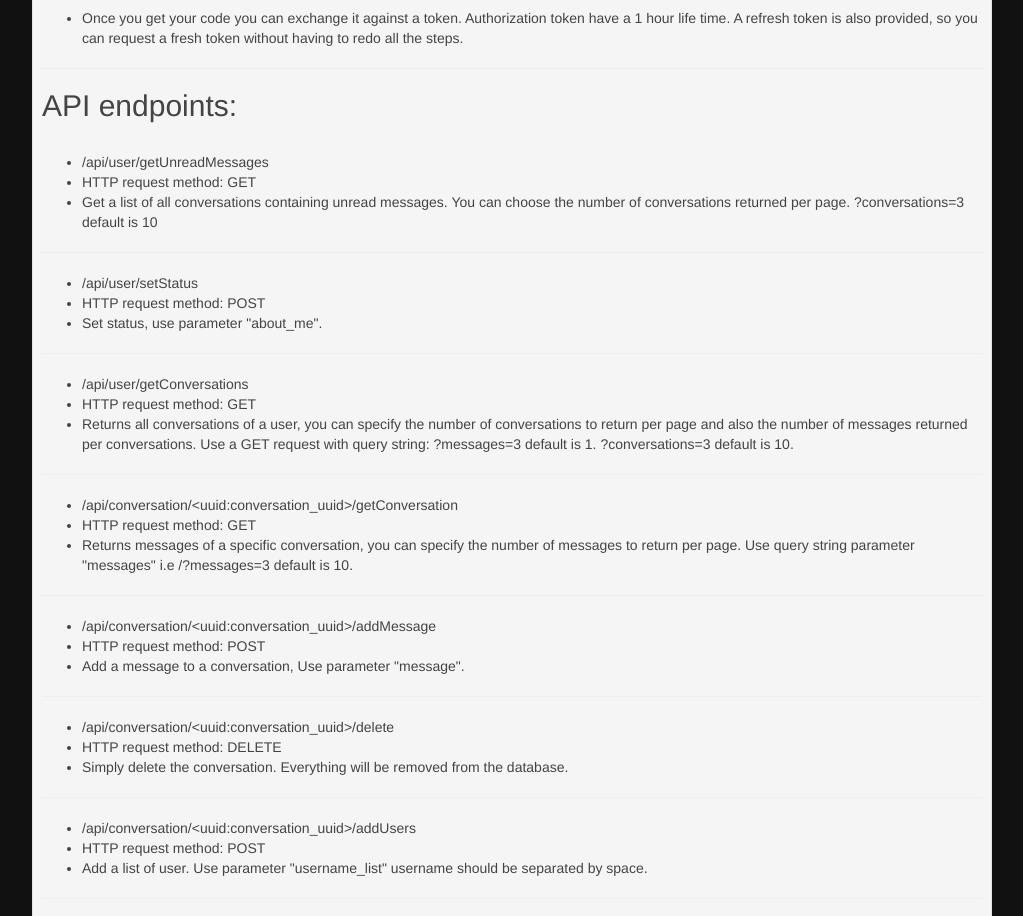
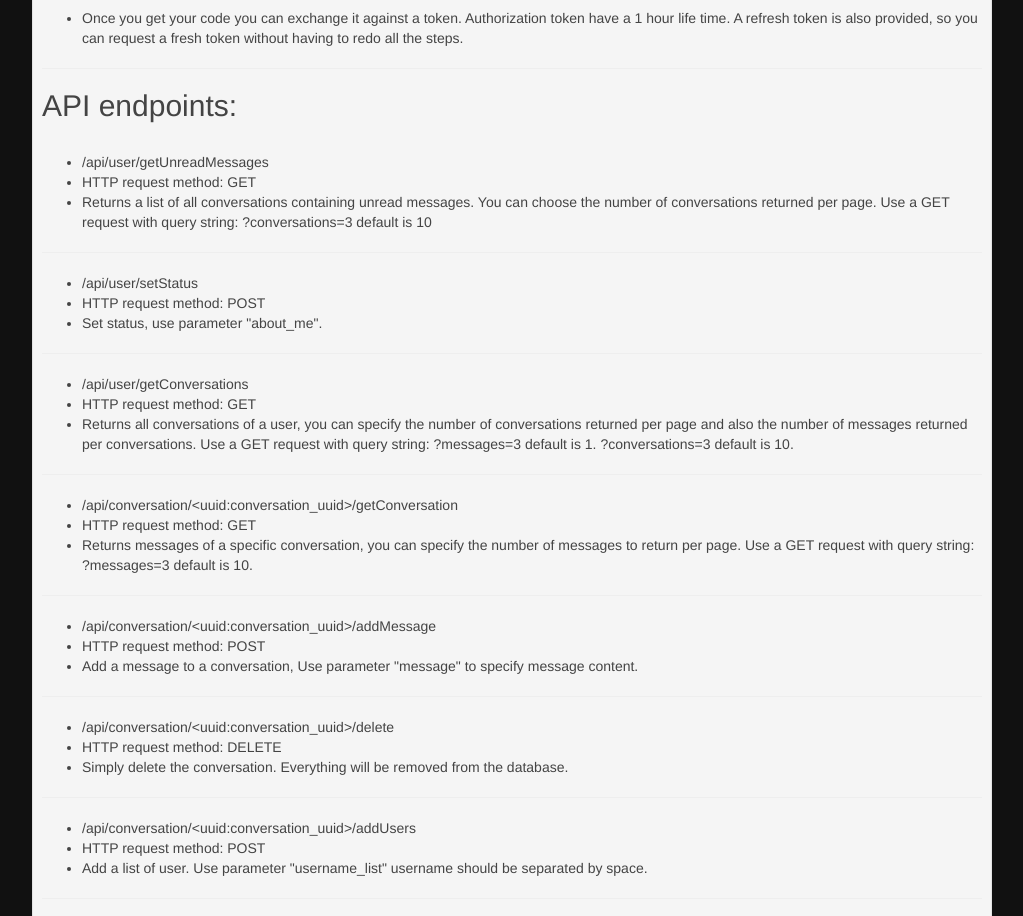
Before and after one commit to kamlang/simpleMessenger, a Flask app: page /api/help in a window 1280 px wide. Shown: the part 264-1180 px from the top of the page, without its empty margins (128-1151 px from the left). Run offline with Flask 2, Linux system fonts and the light colour scheme; some libraries are stand-ins or nearby versions.

Commit message:
fixed some bugs in user models also edited delete client function so token is revoked.

```diff
--- a/app/api/views.py
+++ b/app/api/views.py
@@ -16,8 +16,11 @@ def help_api():
 @api.route("/user/getUnreadMessages", methods=["GET"])
 @require_oauth(['read','modify'],operator='OR')
 def get_unread_messages():
-    """Get a list of all conversations containing unread messages.
-    You can choose the number of conversations returned per page. ?conversations=3 default is 10"""
+    """Returns a list of all conversations containing unread messages.
+    You can choose the number of conversations returned per page.
+    Use a GET request with query string:
+         ?conversations=3 default is 10 """
+
     page = request.args.get("page", 1, type=int)
     conversations_per_page = request.args.get("conversations", 10, type=int)
     data = current_token.user.api_get_unread_messages(page,conversations_per_page)
@@ -37,7 +40,7 @@ def set_about_me():
 @api.route("/user/getConversations", methods=["GET"])
 @require_oauth(['read','modify'],operator='OR')
 def get_conversations():
-    """Returns all conversations of a user, you can specify the number of conversations to return per page
+    """Returns all conversations of a user, you can specify the number of conversations returned per page
     and also the number of messages returned per conversations.
     Use a GET request with query string:
         ?messages=3 default is 1.
@@ -53,7 +56,8 @@ def get_conversations():
 @require_oauth(['read','modify'],operator='OR')
 def get_conversation(conversation_uuid):
     """Returns messages of a specific conversation, you can specify the number of messages to return per page.
-    Use query string parameter "messages" i.e /?messages=3 default is 10."""
+    Use a GET request with query string:
+        ?messages=3 default is 10."""
     page = request.args.get("page", 1, type=int)
     messages_per_page  = request.args.get("messages", 10, type=int)
     data = current_token.user.api_get_conversation(conversation_uuid,page,messages_per_page)
@@ -63,7 +67,7 @@ def get_conversation(conversation_uuid):
 @api.route("/conversation/<uuid:conversation_uuid>/addMessage", methods=["POST"])
 @require_oauth('modify')
 def add_message(conversation_uuid):
-    """Add a message to a conversation, Use parameter "message"."""
+    """Add a message to a conversation, Use parameter "message" to specify message content."""
     message_content = request.form.get("message")
     if message_content:
         data = current_token.user.api_add_message_to_conversation(
--- a/app/auth/views.py
+++ b/app/auth/views.py
@@ -34,7 +34,7 @@ from app.main import main
 #from app.email import send_email
 from app.gmail import send_email
 from app.models import User, Role
-from app.auth.models import OAuth2Client, OAuth2AuthorizationCode
+from app.auth.models import OAuth2Client, OAuth2AuthorizationCode,OAuth2Token
 from .oauth2 import authorization
 from werkzeug.security import gen_salt
 import time
@@ -244,6 +244,8 @@ def revoke_token():
 @login_required
 def delete_client(client_id):
     client = OAuth2Client.query.filter_by(client_id=client_id, user_id=current_user.id).first_or_404()
+    tokens = OAuth2Token.query.filter_by(client_id=client_id).all()
+    for token in tokens: token.revoked = True
     db.session.delete(client)
     db.session.commit()
     return redirect(url_for("auth.get_oauth_clients"))
--- a/app/models.py
+++ b/app/models.py
@@ -32,6 +32,7 @@ class ApiDict(dict):
     def conversation_to_dict(self,conversation,page,messages_per_page, return_page_link = False):
         conversation_dict = {}
         conversation_dict["conversation_uuid"] = conversation.conversation_uuid
+        conversation_dict["admin"] = conversation.admin.username
         conversation_dict["url"] = url_for("api.get_conversation",conversation_uuid=conversation.conversation_uuid,_external=True)
         conversation_dict["participants"] = \
                 [user.username for user in conversation.users.all()]
@@ -39,6 +40,7 @@ class ApiDict(dict):
 
         conversation_dict["messages"] = \
                 [self.message_to_dict(message) for message in messages.items]
+
         if messages.has_next and return_page_link:
             conversation_dict["next_page"] =  \
             url_for("api.get_conversation",conversation_uuid=conversation.conversation_uuid,_external=True,
@@ -47,6 +49,7 @@ class ApiDict(dict):
             conversation_dict["previous_page"] = \
             url_for("api.get_conversation",conversation_uuid=conversation.conversation_uuid,_external=True,
                 page=messages.prev_num)
+
         conversation_dict["number_of_items"] = messages.total
         conversation_dict["number_of_pages"] = messages.pages
         return conversation_dict
@@ -63,6 +66,7 @@ class UserApiMixin():
             Conversation.query.filter(Conversation.users.contains(self))
             .order_by(Conversation.timestamp.desc())
             ).paginate(page, conversations_per_page, False)
+
         api_data = ApiDict()
         for conversation in conversations.items:
             # Return a few messages then put the link to the conversation.
@@ -103,16 +107,14 @@ class UserApiMixin():
                 api_data["previous_page"] = url_for("api.get_unread_messages",page=conversation_users.prev_num)
             api_data["number_of_items"] = conversations_users.total
             api_data["number_of_pages"] = conversations_users.pages
-            return api_data
+        return api_data
 
     def api_get_conversation(self,conversation_uuid,page,messages_per_page):
         conversation = self.get_conversation_by_uuid(conversation_uuid)
-        print(conversation)
+
         api_data = ApiDict()
-        # paginate_converstion
         api_data["items"].append(api_data.conversation_to_dict(conversation,page,messages_per_page,return_page_link=True))
         return api_data
-
 
     def api_set_about_me(self,content):
         self.about_me = content
@@ -125,7 +127,9 @@ class UserApiMixin():
         conversation = self.get_conversation_by_uuid(conversation_uuid)
         message = Message(content=message_content,sender_id=self.id)
         self.add_message_to_conversation(conversation,message)
+
         push_message_to_redis(conversation,message_content)
+
         api_data = ApiDict()
         api_data["message"] = "Message has been successfully added to the conversation"
         return api_data
@@ -133,6 +137,7 @@ class UserApiMixin():
     def api_delete_conversation(self,conversation_uuid):
         conversation = self.get_conversation_by_uuid(conversation_uuid)
         self.delete_conversation(conversation)
+
         api_data = ApiDict()
         api_data["message"] = "Conversation has been successfully deleted."
         return api_data
@@ -140,6 +145,7 @@ class UserApiMixin():
     def api_add_users(self,conversation_uuid,username_list):
         conversation = self.get_conversation_by_uuid(conversation_uuid)
         self.add_users_to_conversation(conversation,username_list)
+
         api_data = ApiDict()
         api_data["message"] = "All users have been added to the conversation."
         return api_data
@@ -147,6 +153,7 @@ class UserApiMixin():
     def api_leave_conversation(self,conversation_uuid):
         conversation = self.get_conversation_by_uuid(conversation_uuid)
         self.leave_conversation(conversation)
+
         api_data = ApiDict()
         api_data["message"] = "You have successfully left the conversation"
         return api_data
@@ -206,19 +213,17 @@ class Conversation(db.Model):
         self.conversation_uuid = str(uuid.uuid4())
         db.session.commit()
 
-
-
-
-    def _increment_unread_messages(self, user_list):
-        for user in user_list:
+    def increment_unread_messages(self):
+        for user in self.users:
             q = ConversationUsers.query.filter_by(
                 user_id=user.id, conversation_id=self.id
             ).first()
             q.unread_messages += 1
+        db.session.commit()
 
-    def reset_unread_messages(self):
+    def reset_unread_messages(self,user):
         q = ConversationUsers.query.filter_by(
-        user_id=current_user.id, conversation_id=self.id
+        user_id=user.id, conversation_id=self.id
         ).first_or_404()
         q.unread_messages = 0
         db.session.commit()
@@ -252,16 +257,15 @@ class User(db.Model, UserMixin, UserApiMixin):
     last_seen = db.Column(db.DateTime, default=datetime.utcnow)
     _avatar_hash = db.Column(db.String(32), default="default.png")
 
-    def get_user_id(self):
-        """ For OAuth compatibility """
-        return self.id
-
-
     def __init__(self,username,password,email,role="User"):
         self.username = username
         self.password = password
         self.email = email
         self.role = role
+
+    def get_user_id(self):
+        """ For OAuth compatibility """
+        return self.id
 
     def get_number_of_unread_messages(self, conversation):
         q = ConversationUsers.query.filter_by(
@@ -282,11 +286,11 @@ class User(db.Model, UserMixin, UserApiMixin):
             conversation.timestamp = datetime.utcnow()
             conversation.messages.append(message)
             # Add +1 to new message count for all users in the conversation
-            conversation._increment_unread_messages(self.users)
+            conversation.increment_unread_messages()
             db.session.commit()
         else:
             raise UnauthorizedOperation(
-                "Only users which are participants of a conversation can add message."
+                "Only users who are participants of a conversation can add message."
                 )
 
     def get_conversation_by_uuid(self, conversation_uuid):
--- a/app/xhr/views.py
+++ b/app/xhr/views.py
@@ -1,5 +1,5 @@
 from flask import redirect, jsonify, request, abort, Response, url_for
-from flask_login import login_required
+from flask_login import login_required, current_user
 from flask_wtf.csrf import validate_csrf
 from functools import wraps
 from app.models import User, Conversation
@@ -67,7 +67,7 @@ def mark_as_read(conversation_uuid):
     also reset unread message count"""
     conversation = current_user.get_conversation_by_uuid(conversation_uuid)
     try:
-        conversation.reset_unread_messages()
+        conversation.reset_unread_messages(current_user)
         return Response(status=204)
     except:
         abort(403)
```
Also changed, not shown: app/auth/templates/oauth_code.html (+4 -3 lines), app/main/views.py (+9 -3 lines).
